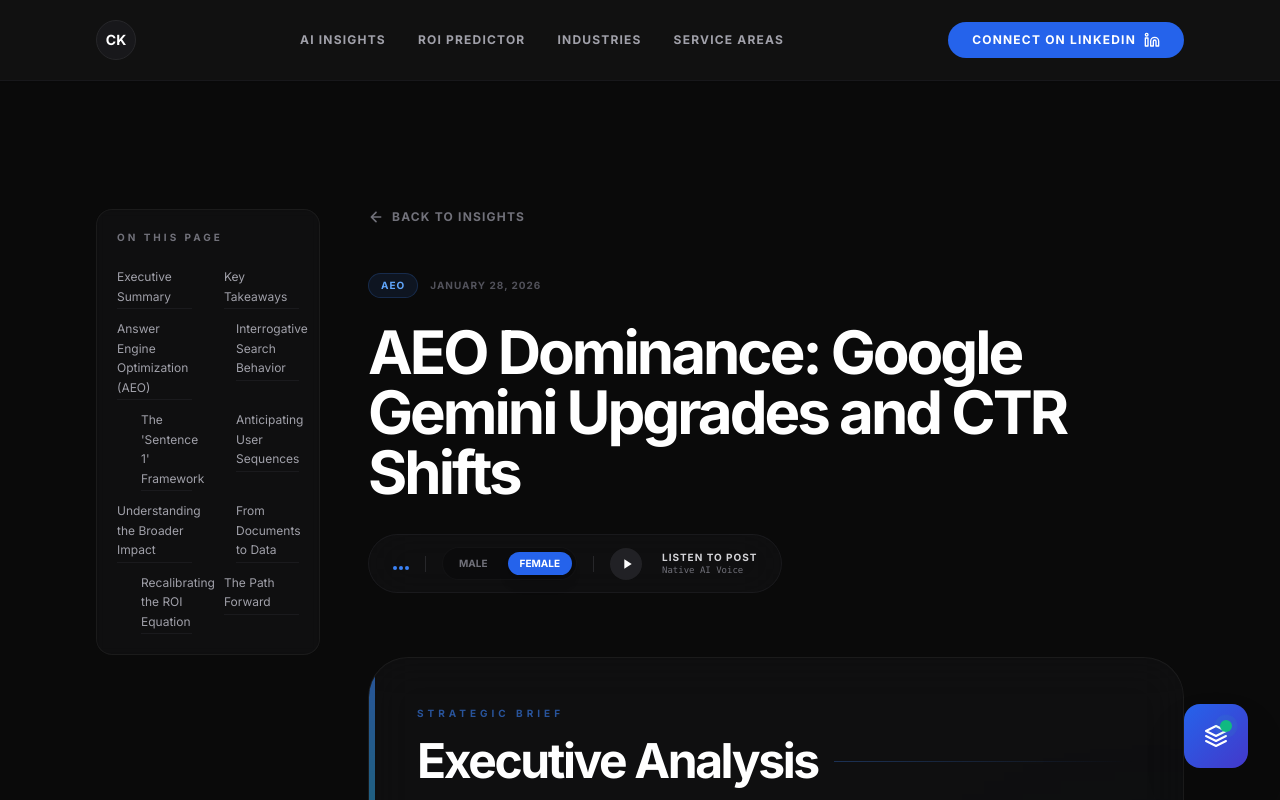
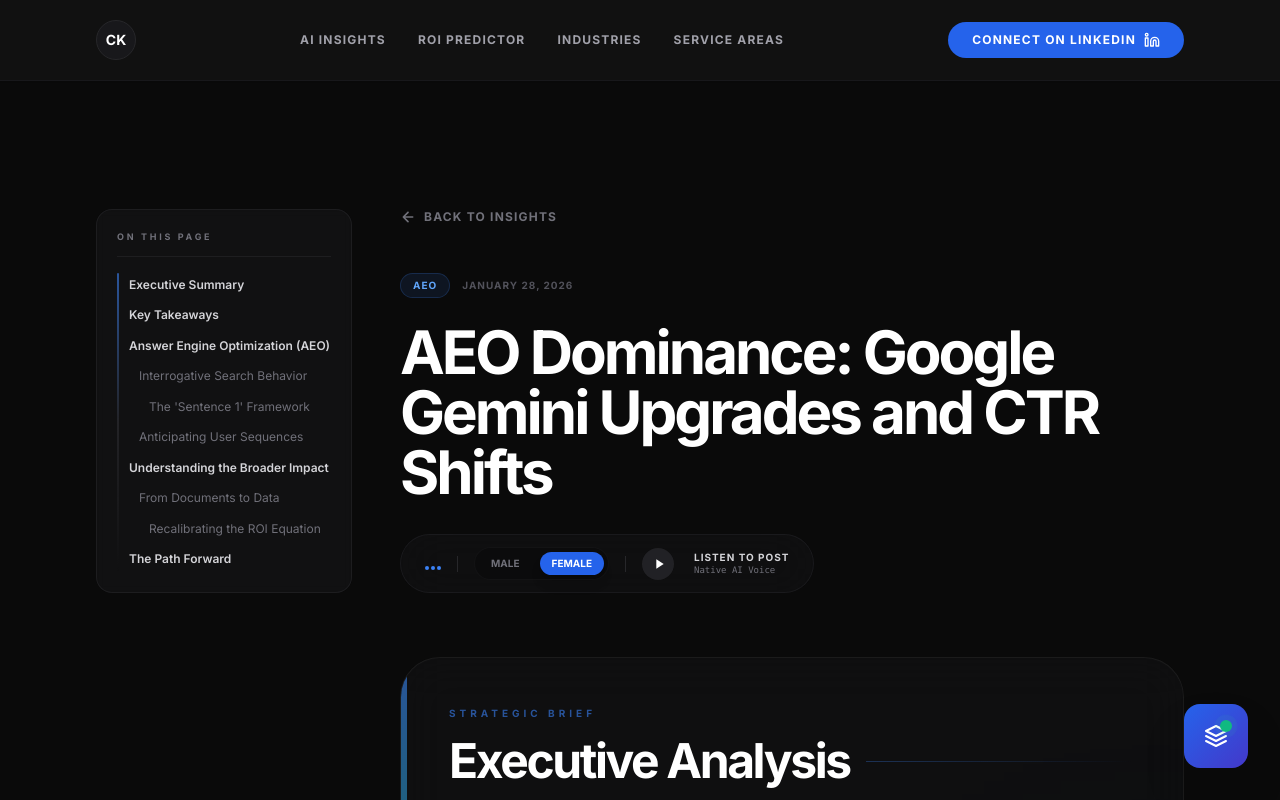
Before and after one commit to Chaitanya9184/portfolio, a Next.js app: page /blog/aeo-dominance-google-gemini-search-upgrades in a window 1280 px wide. Shown: the top 800 px of the page. Built offline with nearby package versions, Linux system fonts and the light colour scheme.

Commit message:
fix: Redesign TOC inline as clean single-column list with accent bar

```diff
--- a/src/app/blog/[slug]/BlogPostClient.tsx
+++ b/src/app/blog/[slug]/BlogPostClient.tsx
@@ -120,9 +120,9 @@
             <div className="max-w-7xl mx-auto flex flex-col lg:flex-row gap-12 items-start">
 
                 {/* Left: sticky On This Page index */}
-                <aside className="hidden lg:block w-56 shrink-0 sticky top-32 self-start">
-                    <div className="p-5 rounded-2xl bg-zinc-900/40 border border-white/5 backdrop-blur-sm">
-                        <p className="text-[10px] font-bold uppercase tracking-[0.3em] text-zinc-500 mb-5">On This Page</p>
+                <aside className="hidden lg:block w-64 shrink-0 sticky top-32 self-start">
+                    <div className="p-5 rounded-2xl bg-zinc-900/50 border border-zinc-800/60 backdrop-blur-sm">
+                        <p className="text-[9px] font-bold uppercase tracking-[0.3em] text-zinc-500 mb-4 pb-3 border-b border-zinc-800/60">On This Page</p>
                         <TableOfContents content={post.content} inline />
                     </div>
                 </aside>
--- a/src/components/TableOfContents.tsx
+++ b/src/components/TableOfContents.tsx
@@ -52,25 +52,36 @@
 
     if (headings.length === 0) return null;
 
-    // ─── Inline mode: compact two-column grid placed inside the article ───
+    // ─── Inline mode: clean single-column list with accent bar ───
     if (inline) {
         return (
-            <ul className="grid grid-cols-1 sm:grid-cols-2 gap-x-8 gap-y-2">
-                {headings.map((heading) => (
-                    <li key={heading.id} style={{ paddingLeft: `${(heading.level - 2) * 0.75}rem` }}>
+            <div className="relative pl-3">
+                {/* Left accent bar */}
+                <div className="absolute left-0 top-0 bottom-0 w-[2px] rounded-full bg-gradient-to-b from-blue-500/60 via-zinc-700/40 to-transparent" />
+                <ul className="space-y-1.5">
+                    {headings.map((heading) => {
+                        const indent = (heading.level - 2) * 10;
+                        const isH2 = heading.level === 2;
+                        return (
+                            <li key={heading.id} style={{ paddingLeft: `${indent}px` }}>
                                 <a
                                     href={`#${heading.id}`}
                                     onClick={(e) => {
                                         e.preventDefault();
                                         document.getElementById(heading.id)?.scrollIntoView({ behavior: 'smooth' });
                                     }}
-                            className="text-xs text-zinc-400 hover:text-white transition-colors leading-relaxed block py-0.5 border-b border-zinc-800/50 hover:border-zinc-600 hover:pl-1 transition-all"
+                                    className={`block text-xs leading-snug py-1 transition-all duration-200 hover:text-white hover:translate-x-0.5 ${isH2
+                                            ? 'text-zinc-300 font-semibold'
+                                            : 'text-zinc-500 font-normal'
+                                        }`}
                                 >
                                     {heading.text}
                                 </a>
                             </li>
-                ))}
+                        );
+                    })}
                 </ul>
+            </div>
         );
     }
 
```
Lines whose indentation alone changed are shown as unchanged.
